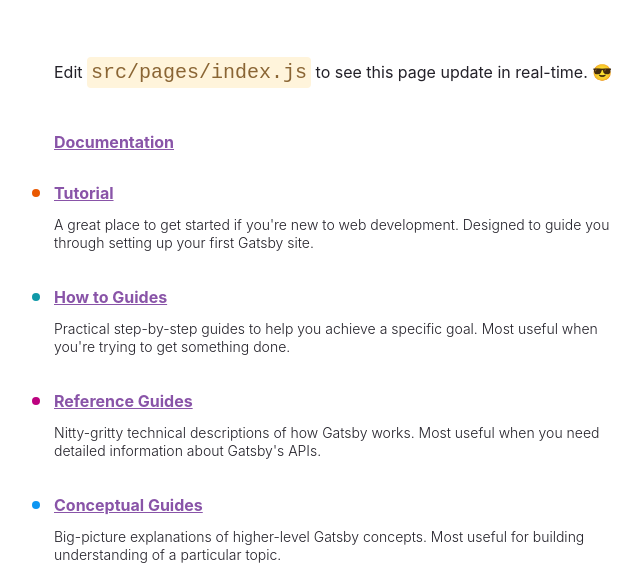
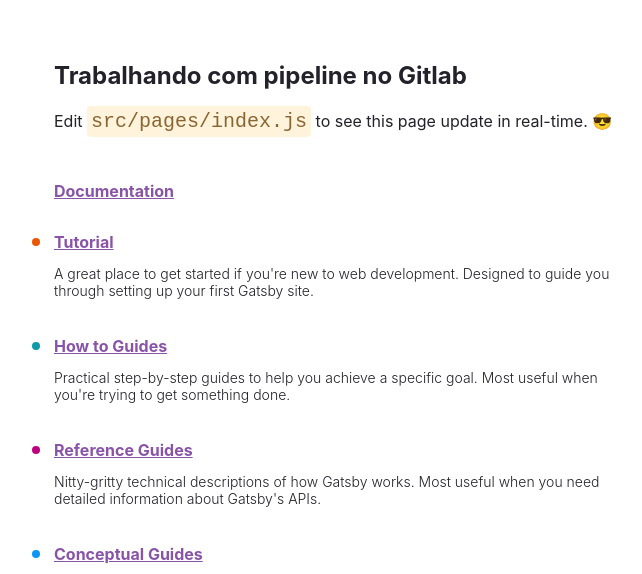
Before and after one commit to xandesueiro/trilhalab-website, a Gatsby site: page / in a window 1280 px wide. Shown: the part 224-798 px from the top of the page, without its empty margins (50-692 px from the left). Built offline with nearby package versions, Linux system fonts and the light colour scheme; Gatsby itself is replaced by a stand-in of ours.

Commit message:
testando job preprod novamente

```diff
--- a/src/pages/index.js
+++ b/src/pages/index.js
@@ -138,6 +138,7 @@ const IndexPage = () => {
           🎉🎉🎉
         </span>
       </h1>
+      <h2>Trabalhando com pipeline no Gitlab</h2>
       <p style={paragraphStyles}>
         Edit <code style={codeStyles}>src/pages/index.js</code> to see this page
         update in real-time.{" "}
```
